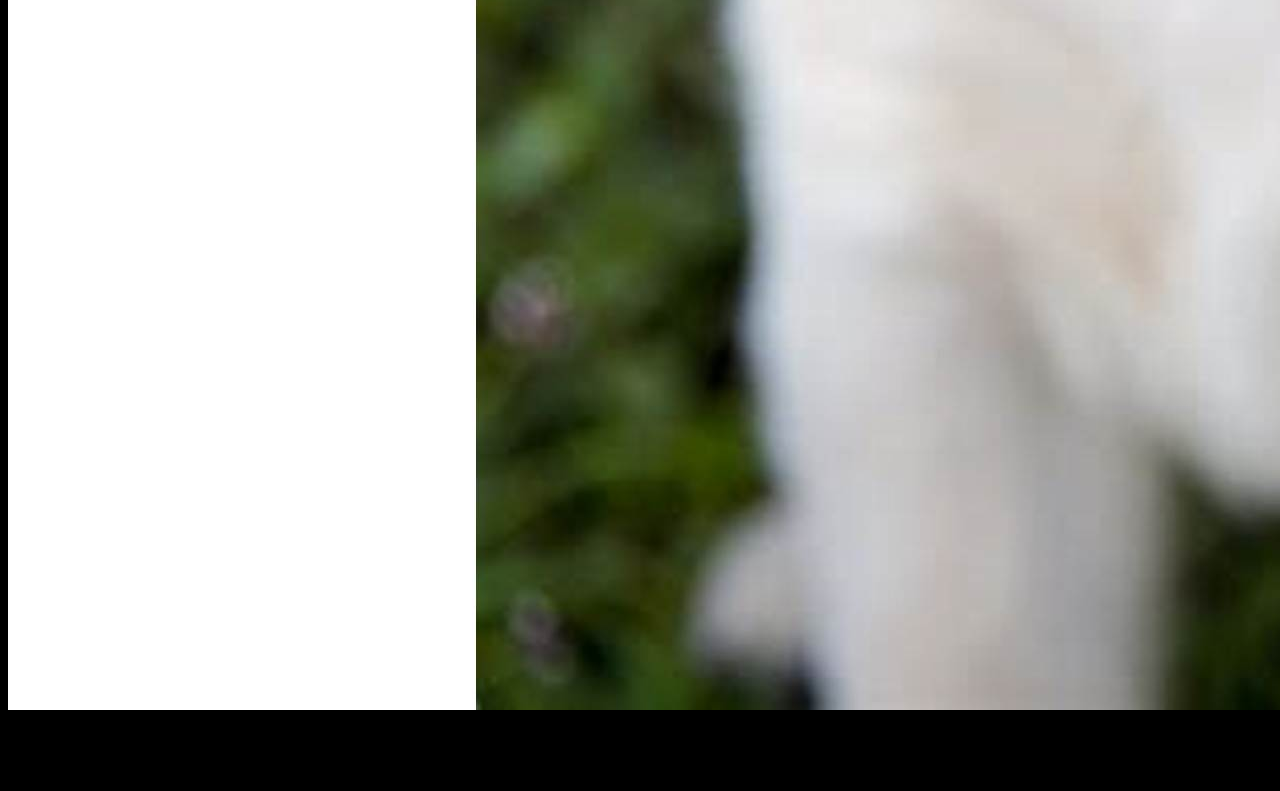
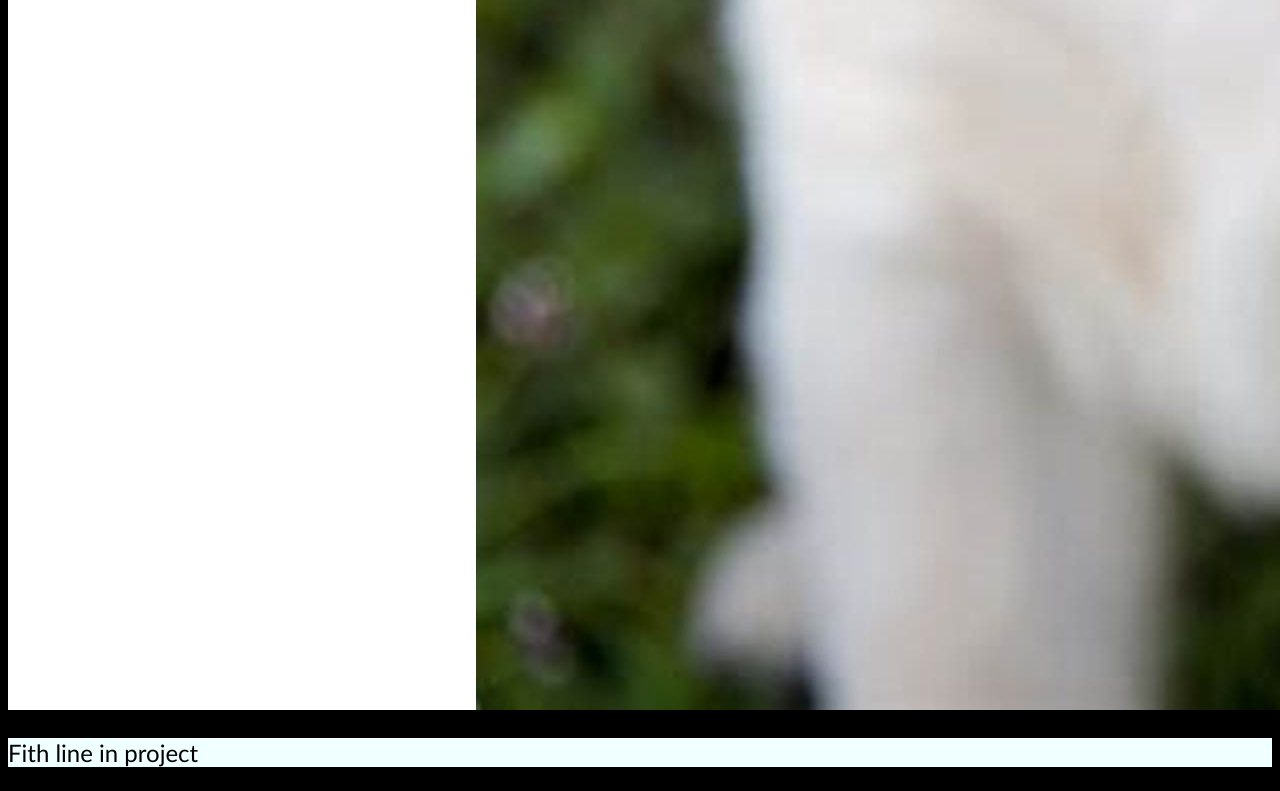
Before and after one commit to wentworth2023/mon_site, a plain HTML site: page index.html in a window 1280 px wide. Shown: the part 3240-4031 px from the top of the page. Before the commit the page ends 3962 px from the top, so only its background shows below. Drawn offline with Linux system fonts and the light colour scheme.

Commit message:
added fith paragraph in project

```diff
--- a/index.html
+++ b/index.html
@@ -12,5 +12,6 @@
     <div><img src="flower.png" alt="flower-image"></div>
     <p>Second line in my project</p>
     <div><img src="dog.png" alt="dog-image"></div>
+    <p>Fith line in project</p>
 </body>
 </html>
```
